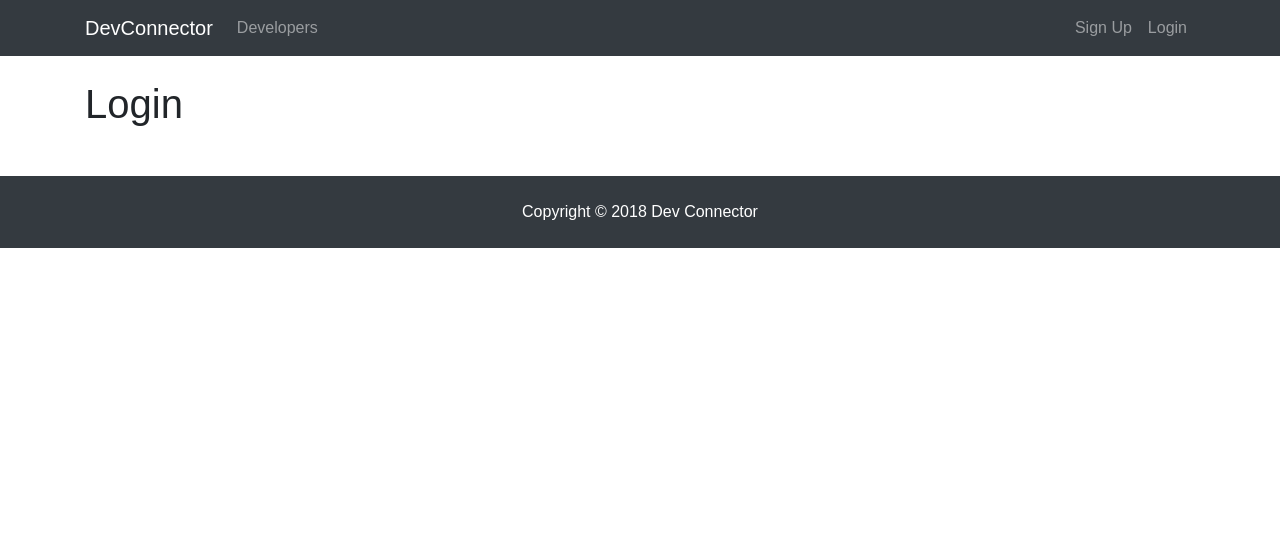
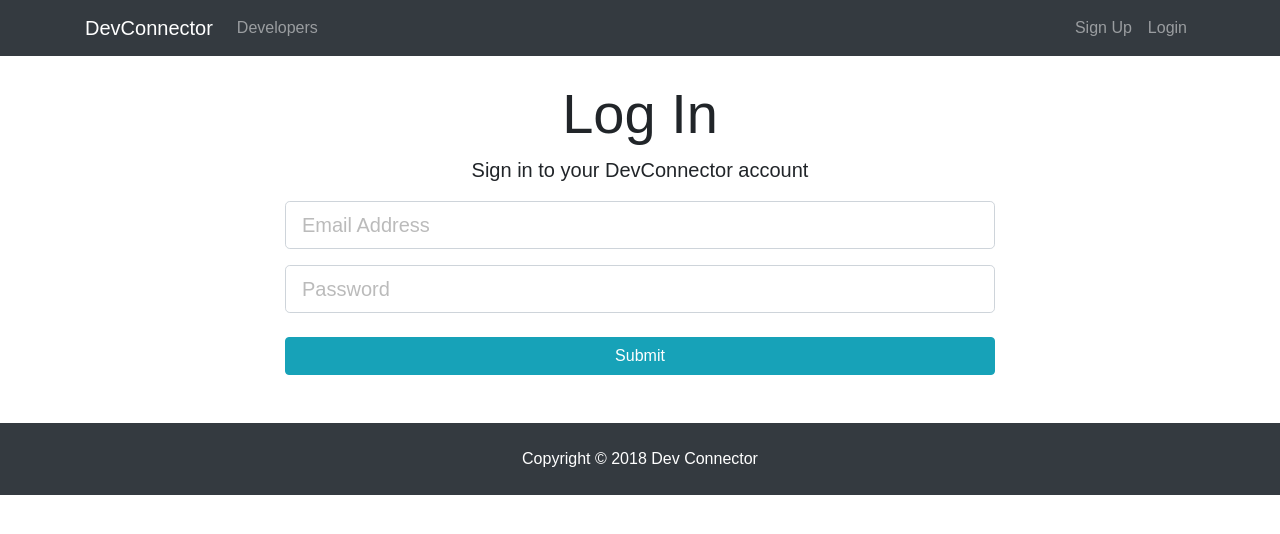
Before and after one commit to rfarney3/Dev_Connector, a React (Create React App) app in the folder client/: page /login in a window 1280 px wide. Shown: the top 534 px of the page. Built offline with nearby package versions, Linux system fonts and the light colour scheme.

Commit message:
Created the Login Form with State

```diff
--- a/client/src/components/auth/Login.js
+++ b/client/src/components/auth/Login.js
@@ -1,10 +1,64 @@
 import React, { Component } from "react";
 
 class Login extends Component {
+  state = {
+    email: "",
+    password: "",
+    errors: {}
+  };
+
+  onChange = event => {
+    this.setState({
+      [event.target.name]: event.target.value
+    });
+  };
+
+  onSubmit = event => {
+    event.preventDefault();
+
+    const user = {
+      email: this.state.email,
+      password: this.state.password
+    };
+    console.log(user);
+  };
+
   render() {
     return (
-      <div>
-        <h1>Login</h1>
+      <div className="login">
+        <div className="container">
+          <div className="row">
+            <div className="col-md-8 m-auto">
+              <h1 className="display-4 text-center">Log In</h1>
+              <p className="lead text-center">
+                Sign in to your DevConnector account
+              </p>
+              <form onSubmit={this.onSubmit}>
+                <div className="form-group">
+                  <input
+                    type="email"
+                    className="form-control form-control-lg"
+                    placeholder="Email Address"
+                    name="email"
+                    value={this.state.email}
+                    onChange={this.onChange}
+                  />
+                </div>
+                <div className="form-group">
+                  <input
+                    type="password"
+                    className="form-control form-control-lg"
+                    placeholder="Password"
+                    name="password"
+                    value={this.state.password}
+                    onChange={this.onChange}
+                  />
+                </div>
+                <input type="submit" className="btn btn-info btn-block mt-4" />
+              </form>
+            </div>
+          </div>
+        </div>
       </div>
     );
   }
--- a/client/src/components/auth/Register.js
+++ b/client/src/components/auth/Register.js
@@ -36,7 +36,7 @@ class Register extends Component {
               <p className="lead text-center">
                 Create your DevConnector account
               </p>
-              <form onSubmit={this.onSubmit} action="create-profile.html">
+              <form onSubmit={this.onSubmit}>
                 <div className="form-group">
                   <input
                     type="text"
```
